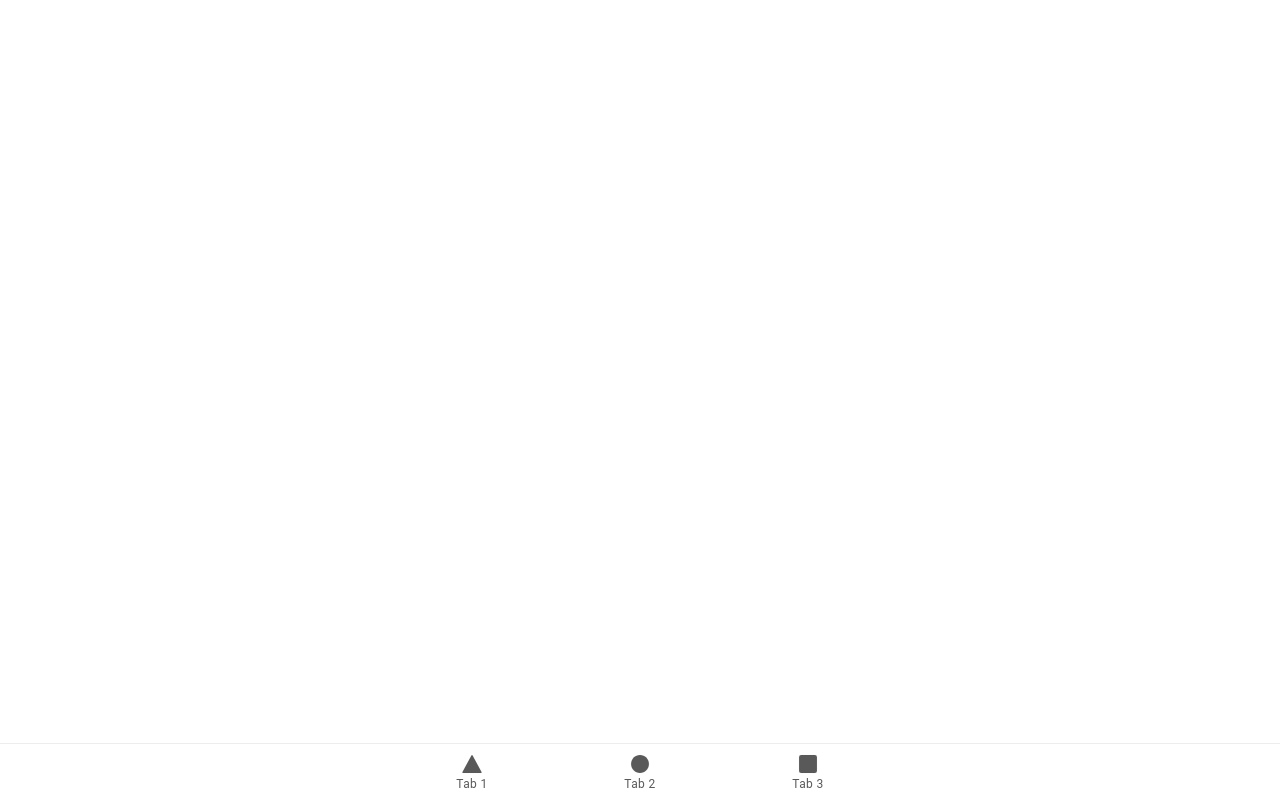
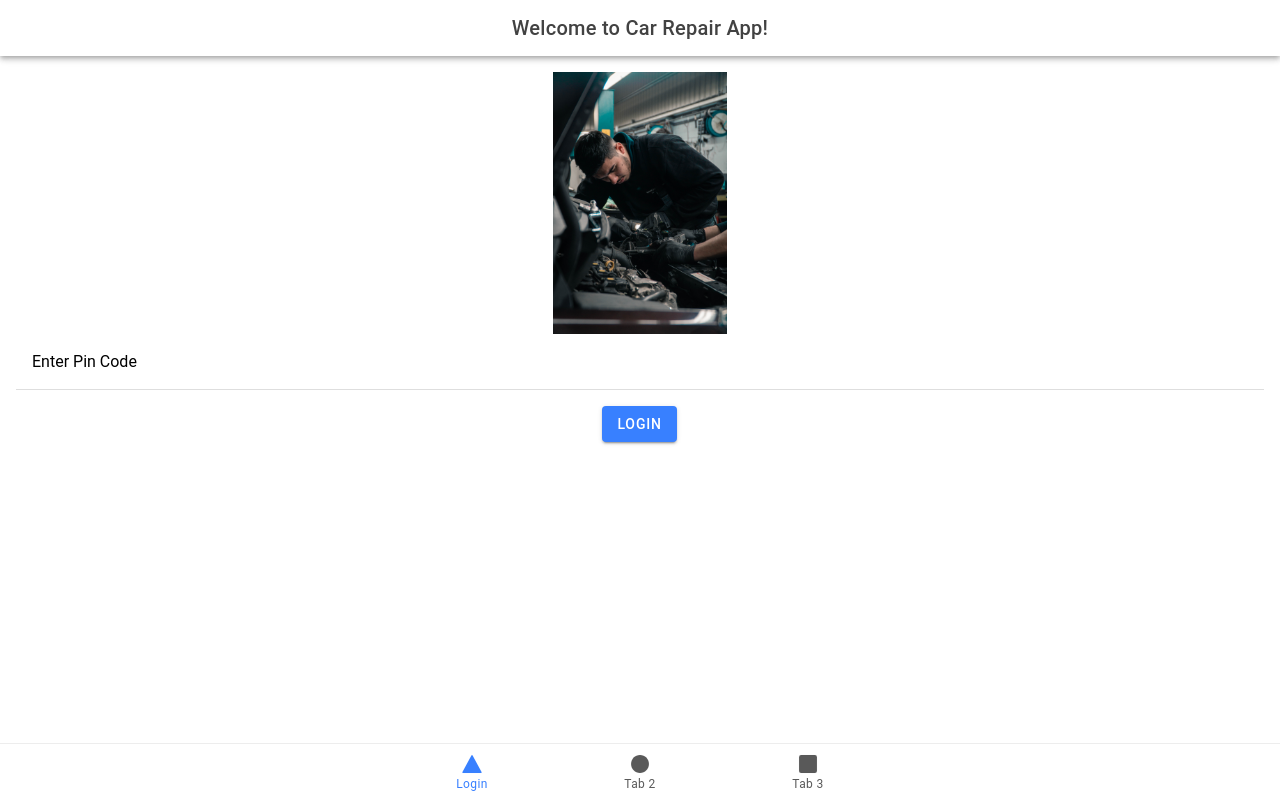
Before and after one commit to FastByte17/Car-Repair-App, a React (Vite) app: page /login in a window 1280 px wide. Built offline with nearby package versions, Linux system fonts and the light colour scheme.

Commit message:
Adding background picture for loading screen.

```diff
--- a/src/App.tsx
+++ b/src/App.tsx
@@ -11,10 +11,9 @@ import {
 } from '@ionic/react';
 import { IonReactRouter } from '@ionic/react-router';
 import { ellipse, square, triangle } from 'ionicons/icons';
-import Tab1 from './pages/Tab1';
+import Login from './pages/Login';
 import Tab2 from './pages/Tab2';
 import Tab3 from './pages/Tab3';
-import Login from './pages/Login';
 
 /* Core CSS required for Ionic components to work properly */
 import '@ionic/react/css/core.css';
@@ -42,8 +41,8 @@ const App: React.FC = () => (
     <IonReactRouter>
       <IonTabs>
         <IonRouterOutlet>
-          <Route exact path="/tab1">
-            <Tab1 />
+          <Route exact path="/login">
+            <Login />
           </Route>
           <Route exact path="/tab2">
             <Tab2 />
@@ -52,13 +51,13 @@ const App: React.FC = () => (
             <Tab3 />
           </Route>
           <Route exact path="/">
-            <Redirect to="/tab1" />
+            <Redirect to="/login" />
           </Route>
         </IonRouterOutlet>
         <IonTabBar slot="bottom">
-          <IonTabButton tab="tab1" href="/tab1">
+          <IonTabButton tab="login" href="/login">
             <IonIcon aria-hidden="true" icon={triangle} />
-            <IonLabel>Tab 1</IonLabel>
+            <IonLabel>Login</IonLabel>
           </IonTabButton>
           <IonTabButton tab="tab2" href="/tab2">
             <IonIcon aria-hidden="true" icon={ellipse} />
--- /dev/null
+++ b/src/pages/Login.css
@@ -0,0 +1,9 @@
+.loginTitle {
+    text-align: center;
+}
+
+.loginPicture {
+    border-radius: 50%;
+    height: 40%;
+    width: 100%;
+}
--- a/src/pages/Login.tsx
+++ b/src/pages/Login.tsx
@@ -1,11 +1,19 @@
 import React, { useState } from 'react';
-import { IonContent, IonHeader, IonInput, IonItem, IonLabel, IonPage, IonTitle, IonToolbar } from '@ionic/react';
+import { IonButton, IonContent, IonHeader, IonInput, IonItem, IonLabel, IonPage, IonTitle, IonToolbar, IonText, IonImg } from '@ionic/react';
+import './Login.css'
 
-const PinCodeLogin: React.FC = () => {
-    const [pin, setPin] = useState<string>('');
+const Login: React.FC = () => {
+  const [pin, setPin] = useState('');
+  const [passwordError, setPasswordError] = useState('');
 
   const handleInputChange = (event: CustomEvent) => {
-        setPin(event.detail.value!);
+    const value = event.detail.value;
+    if (!/^[0-9]*$/.test(value)) {
+      setPasswordError('Password must only contain numbers.');
+    } else {
+      setPasswordError('');
+    }
+    setPin(value);
   };
 
   const handleSubmit = (event: React.FormEvent<HTMLFormElement>) => {
@@ -17,22 +25,26 @@ const PinCodeLogin: React.FC = () => {
     <IonPage>
       <IonHeader>
         <IonToolbar>
-                    <IonTitle>Pin Code Login</IonTitle>
+          <IonTitle className="loginTitle">Welcome to Car Repair App!</IonTitle>
         </IonToolbar>
       </IonHeader>
       <IonContent className="ion-padding">
+        <IonImg className="loginPicture" src="src\assets\mechanic.jpg" alt="Image not found!"></IonImg>
         <form onSubmit={handleSubmit}>
           <IonItem>
             <IonLabel position="floating">Enter Pin Code</IonLabel>
-                        <IonInput type="password" value={pin} onIonChange={handleInputChange} maxlength={4} />
+            <IonInput type="password" value={pin} maxlength={4} onIonChange={handleInputChange} pattern="[0-9]*" style={{ width: '100%' }} />
+            <IonText color="danger">{passwordError}</IonText>
           </IonItem>
-                    <button type="submit" className="ion-margin-top ion-button ion-button-solid ion-button-color-primary">
+          <div style={{ display: 'flex', justifyContent: 'center' }}>
+            <IonButton type="submit" className="ion-margin-top" color="primary">
               Login
-                    </button>
+            </IonButton>
+          </div>
         </form>
       </IonContent>
     </IonPage>
   );
 };
 
-export default PinCodeLogin;
+export default Login;
--- a/src/pages/Tab1.tsx
+++ /dev/null
@@ -1,48 +0,0 @@
-import React, { useState } from 'react';
-import { IonButton, IonContent, IonHeader, IonInput, IonItem, IonLabel, IonPage, IonTitle, IonToolbar, IonText } from '@ionic/react';
-
-const Tab1: React.FC = () => {
-  const [pin, setPin] = useState('');
-  const [passwordError, setPasswordError] = useState('');
-
-  const handleInputChange = (event: CustomEvent) => {
-    const value = event.detail.value;
-    if (!/^[0-9]*$/.test(value)) {
-      setPasswordError('Password must only contain numbers.');
-    } else {
-      setPasswordError('');
-    }
-    setPin(value);
-  };
-
-  const handleSubmit = (event: React.FormEvent<HTMLFormElement>) => {
-    event.preventDefault();
-    // Handle pin code login logic here
-  };
-
-  return (
-    <IonPage>
-      <IonHeader>
-        <IonToolbar>
-          <IonTitle>Pin Code Login</IonTitle>
-        </IonToolbar>
-      </IonHeader>
-      <IonContent className="ion-padding">
-        <form onSubmit={handleSubmit}>
-          <IonItem>
-            <IonLabel position="floating">Enter Pin Code</IonLabel>
-            <IonInput type="password" value={pin} maxlength={4} onIonChange={handleInputChange} pattern="[0-9]*" style={{ width: '100%' }} />
-            <IonText color="danger">{passwordError}</IonText>
-          </IonItem>
-          <div style={{ display: 'flex', justifyContent: 'center' }}>
-            <IonButton type="submit" className="ion-margin-top" color="primary">
-              Login
-            </IonButton>
-          </div>
-        </form>
-      </IonContent>
-    </IonPage>
-  );
-};
-
-export default Tab1;
```
Also changed, not shown: src/assets/mechanic.jpg (added), src/pages/Tab1.css (deleted). Lines whose indentation alone changed are shown as unchanged.
